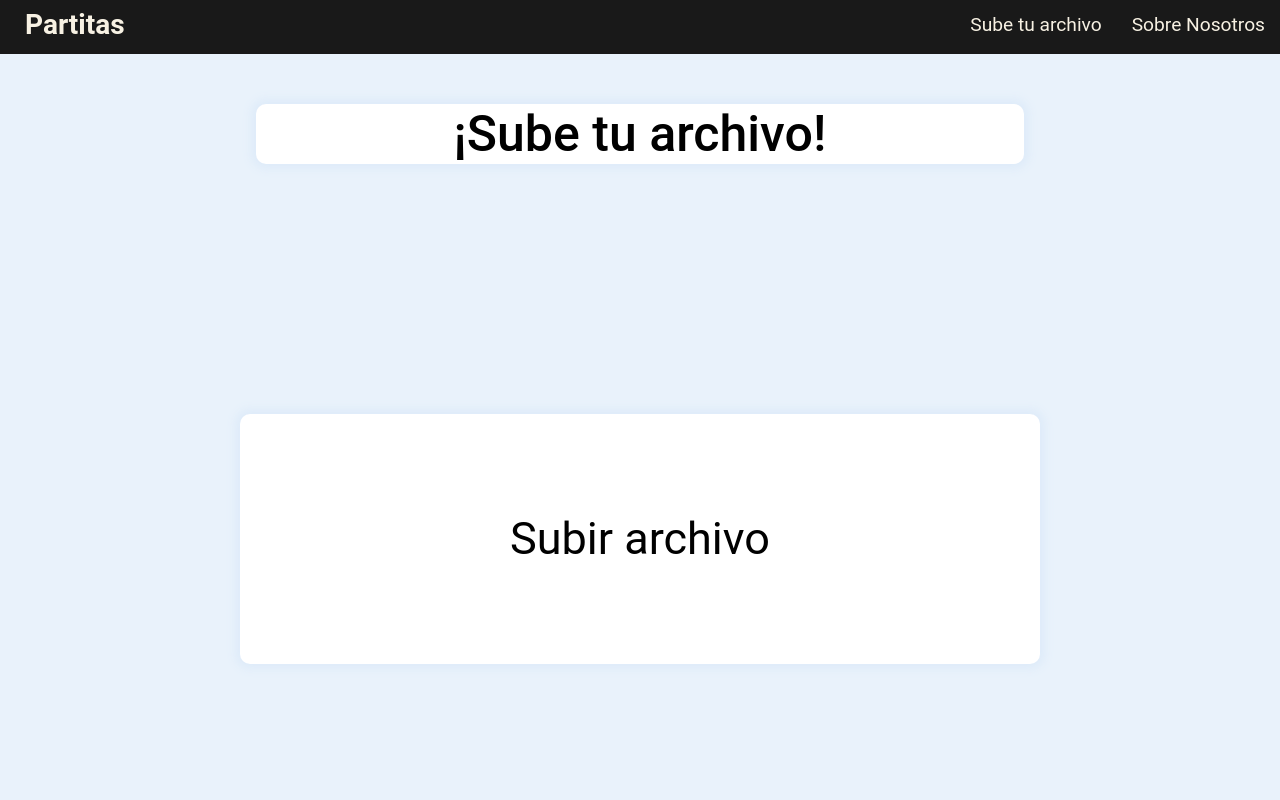
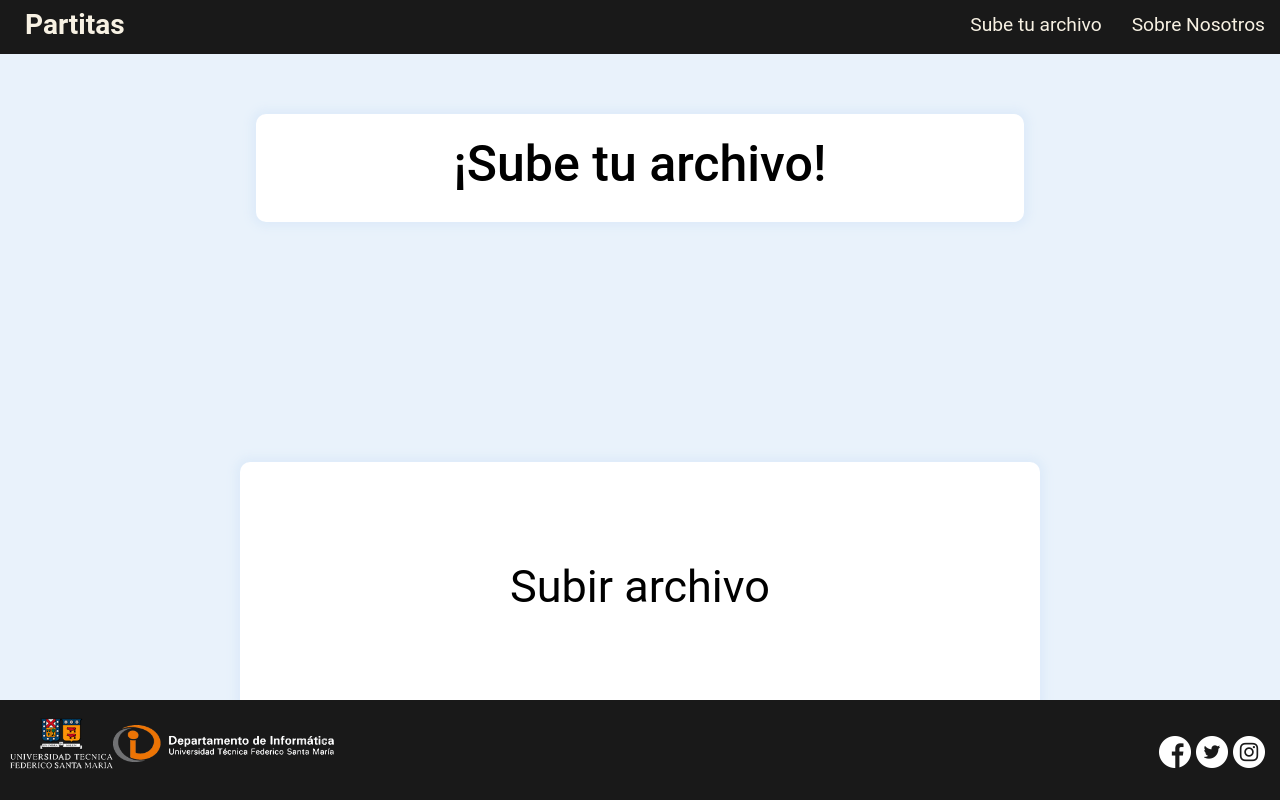
Before and after one commit to MrAnacletus/Feria-Polymnia, a React (Create React App) app: page / in a window 1280 px wide. Shown: the top 800 px of the page. Built offline with nearby package versions, Linux system fonts and the light colour scheme.

Commit message:
new file:   .package.json.swp 	modified:   package-lock.json 	modified:   package.json 	modified:   src/App.css 	modified:   src/Componentes/Menu/Menu.css 	modified:   src/Componentes/Navbar/MenuItems.js 	modified:   src/Componentes/PantallaDeCarga/PantallaDeCarga.css 	modified:   src/index.css

```diff
--- a/src/App.css
+++ b/src/App.css
@@ -3,8 +3,10 @@
 .App {
   text-align: center;
   font-family: 'MuliRegular';
-   font-weight: normal;
-   font-style: normal;
+  font-weight: normal;
+  font-style: normal;
+  height: 100%;
+  width: 100%;
 }
 
 .App-logo {
@@ -43,12 +45,12 @@
 }
 
 .RenderContainer {
-  height: 815px;
+  height: 100%;
+  width: 100%;
   overflow-x: hidden;
   overflow-y: auto;
   color: var(--color-4);
   background-size: 100%;
-
 }
 
 .colorBg{
@@ -65,7 +67,9 @@
 	font-size:1.5em;
 	text-align: center;
 	line-height:100px;
-
+  width: 100%;
+  position: absolute;
+  bottom: 0;
 	background: var(--color-7);
   overflow-y: hidden;
 }
--- a/src/Componentes/Menu/Menu.css
+++ b/src/Componentes/Menu/Menu.css
@@ -193,10 +193,6 @@
 }
 
 .tituloMenu{
-	margin-top: 40px;
-    margin-bottom: 40px;
-    margin-left: 30px;
-    margin-right: 30px;
 	text-align: center;
 	font-size: 50px;
 	color: black;
@@ -204,19 +200,18 @@
 }
 
 .containerMenu{
-	margin-top: 30px;
+	margin-top: 60px;
 	margin-bottom: 30px;
+	margin-left: auto;
 	margin-right: auto;
-	margin-left: auto;
 	width: 100%;
+	height: 100%;
 	max-width: var(--bs-content-width,768px);
 	height: 100%;
-	padding-right: var(--bs-gutter-x,.75rem);
-	padding-left: var(--bs-gutter-x,.75rem);
 	background-color: rgba(255,255,255,255);
 	box-shadow: 0px 0px 10px 5px #deebf9;
 	border-radius: 10px;
-	font-family: 'Roboto', sans-serif;
+	padding: 20px;
 }
 
 .text{
--- a/src/Componentes/Navbar/MenuItems.js
+++ b/src/Componentes/Navbar/MenuItems.js
@@ -1,7 +1,7 @@
 export const MenuItems = [
     {
         title:'Sube tu archivo',
-        url: 'Subetuarchivo',
+        url: 'Menu',
         cName: 'nav-links',
         clicado: 'nav-links-clicado'
     },
--- a/src/Componentes/PantallaDeCarga/PantallaDeCarga.css
+++ b/src/Componentes/PantallaDeCarga/PantallaDeCarga.css
@@ -4,28 +4,26 @@
     color:black;
     font-size: 35px;
     font-family: 'Roboto', sans-serif;
+}
+.containerTitulo{
     margin-top: 20px;
     margin-bottom: 20px;
-    margin-left: 30px;
-    margin-right: 30px;
-}
-.containerTitulo{
-    margin-top: 30px;
-    margin-right: 30px;
-    flex: center;
+    margin-left: 350px;
+    margin-right: 350px;
+
     background-color: rgba(255,255,255,255);
 	box-shadow: 0px 0px 10px 5px #deebf9;
 	border-radius: 10px;
     background-color: white;
-    align-items: center;
-    justify-content: center;
-
+    padding: 20px;
 }
 
 .PantallaDeCarga{
-    display: flex;
     justify-content: center;
     align-items: center;
     flex: center;
     background-color: #e9f2fb;
+    position: fixed;
+    width: 100%;
+    height: 100%;
 }
--- a/src/index.css
+++ b/src/index.css
@@ -5,6 +5,7 @@ body {
     sans-serif;
   -webkit-font-smoothing: antialiased;
   -moz-osx-font-smoothing: grayscale;
+
 }
 
 code {
```
Also changed, not shown: package.json (+8 -1 lines), 2 other files (tests, documents, lock files or other folders).
